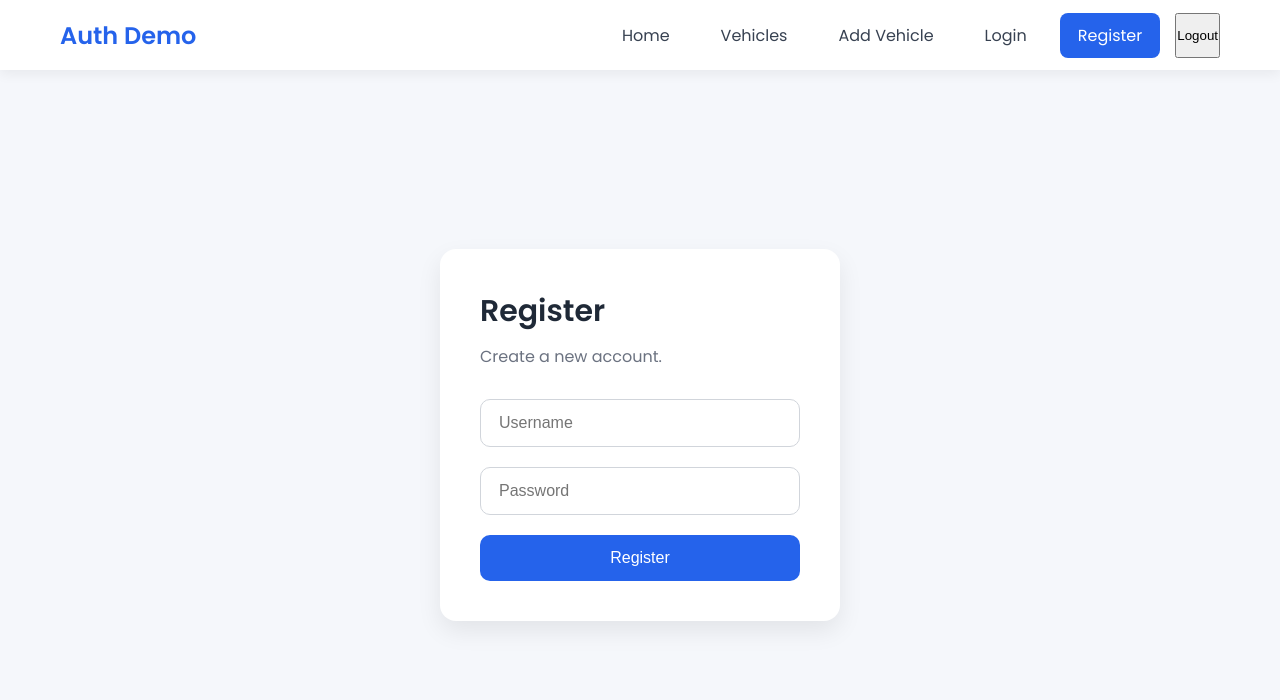
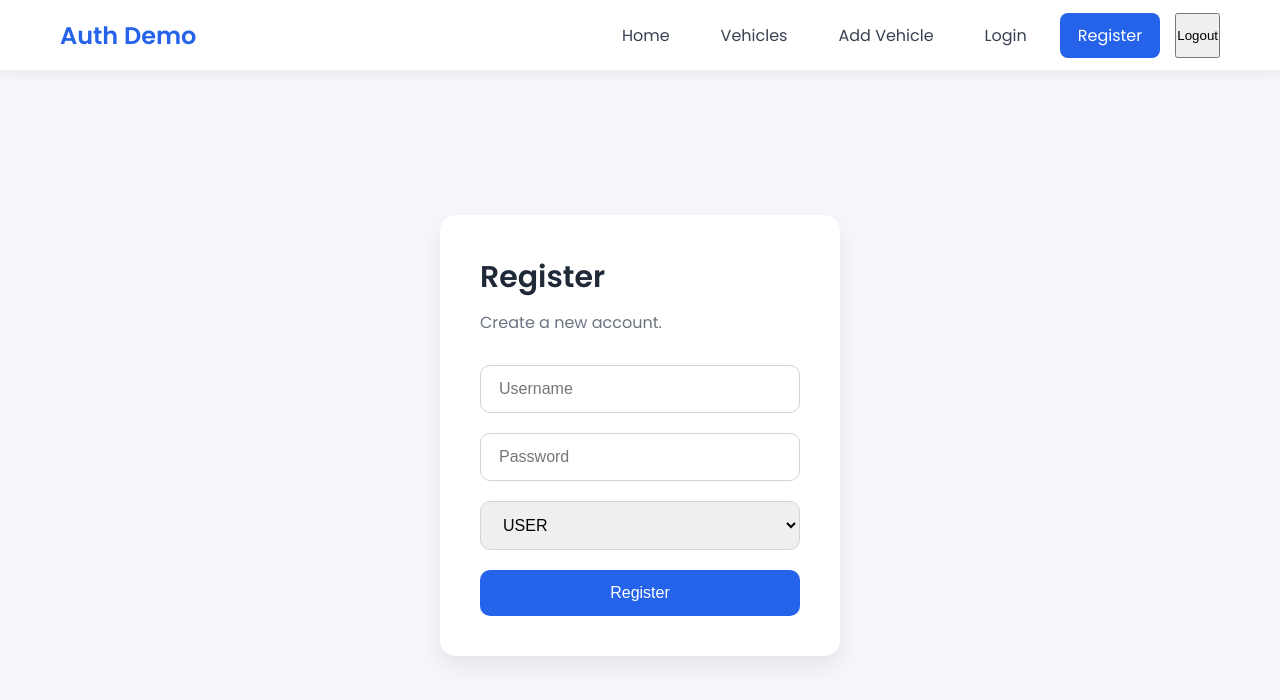
Before and after one commit to atik2610/incubyte-tdd, a React app in the folder frontend/: page /register in a window 1280 px wide. Shown: the top 700 px of the page. Built offline with nearby package versions, Linux system fonts and the light colour scheme; the HTML template or start-up script is replaced by a standard one.

Commit message:
[Refactored] Added option of registering with User/Admin

```diff
--- a/frontend/src/pages/Register.jsx
+++ b/frontend/src/pages/Register.jsx
@@ -2,19 +2,24 @@ import { useState } from "react";
 import { register } from "../api/authApi";
 
 function Register() {
+
   const [name, setName] = useState("");
   const [password, setPassword] = useState("");
+  const [role, setRole] = useState("USER");
 
   const handleSubmit = async (e) => {
     e.preventDefault();
 
     try {
+
       const message = await register({
         name,
         password,
+        role
       });
 
       alert(message);
+
     } catch (err) {
       alert(err.message);
     }
@@ -23,6 +28,7 @@ function Register() {
   return (
     <div className="page">
       <div className="card auth-card">
+
         <h2>Register</h2>
 
         <p className="subtitle">
@@ -30,6 +36,7 @@ function Register() {
         </p>
 
         <form onSubmit={handleSubmit}>
+
           <input
             className="input"
             type="text"
@@ -46,10 +53,21 @@ function Register() {
             onChange={(e) => setPassword(e.target.value)}
           />
 
+          <select
+            className="input"
+            value={role}
+            onChange={(e) => setRole(e.target.value)}
+          >
+            <option value="USER">USER</option>
+            <option value="ADMIN">ADMIN</option>
+          </select>
+
           <button className="btn" type="submit">
             Register
           </button>
+
         </form>
+
       </div>
     </div>
   );
```
